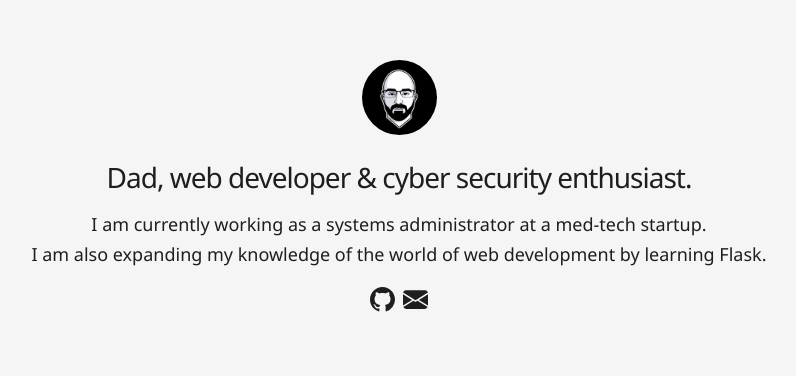
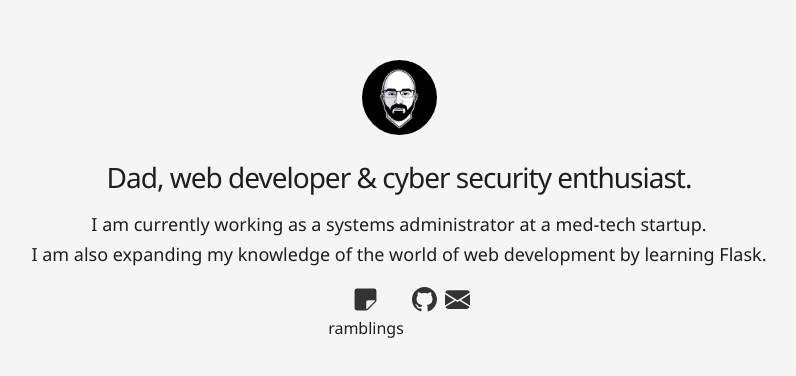
Before and after one commit to to-ie/t-o.ie-website, a plain HTML site: page index.html in a window 1280 px wide. Shown: the part 132-508 px from the top of the page, without its empty margins (241-1037 px from the left). Drawn offline with Linux system fonts and the light colour scheme.

Commit message:
Add files via upload

```diff
--- a/index.html
+++ b/index.html
@@ -15,19 +15,26 @@
         <p>I am currently working as a systems administrator at a med-tech startup. <br>I am also expanding my knowledge of the world of web development by learning Flask.</p>
     </div>
     <div class=icons>
+        <div id="blog">
+            <a href="https://blog.t-o.ie" class="blog" target="_blank">
+                <svg xmlns="http://www.w3.org/2000/svg" width="25" height="25" fill="#333333" class="bi bi-sticky-fill" viewBox="0 0 16 16">
+                  <path d="M2.5 1A1.5 1.5 0 0 0 1 2.5v11A1.5 1.5 0 0 0 2.5 15h6.086a1.5 1.5 0 0 0 1.06-.44l4.915-4.914A1.5 1.5 0 0 0 15 8.586V2.5A1.5 1.5 0 0 0 13.5 1h-11zm6 8.5a1 1 0 0 1 1-1h4.396a.25.25 0 0 1 .177.427l-5.146 5.146a.25.25 0 0 1-.427-.177V9.5z"/>
+                </svg></a>
+            <div class="blog-hide">ramblings</div>
+        </div>
+        &ensp;
         <div id=gh>
-            <a href="https://github.com/to-ie" class="github">
-                <svg xmlns="http://www.w3.org/2000/svg" width="25" height="25" fill="currentColor"  viewBox="0 0 16 16">
+            <a href="https://github.com/to-ie" class="github" target="_blank">
+                <svg xmlns="http://www.w3.org/2000/svg" width="25" height="25" fill="#333333"  viewBox="0 0 16 16">
                 <path d="M8 0C3.58 0 0 3.58 0 8c0 3.54 2.29 6.53 5.47 7.59.4.07.55-.17.55-.38 0-.19-.01-.82-.01-1.49-2.01.37-2.53-.49-2.69-.94-.09-.23-.48-.94-.82-1.13-.28-.15-.68-.52-.01-.53.63-.01 1.08.58 1.23.82.72 1.21 1.87.87 2.33.66.07-.52.28-.87.51-1.07-1.78-.2-3.64-.89-3.64-3.95 0-.87.31-1.59.82-2.15-.08-.2-.36-1.02.08-2.12 0 0 .67-.21 2.2.82.64-.18 1.32-.27 2-.27.68 0 1.36.09 2 .27 1.53-1.04 2.2-.82 2.2-.82.44 1.1.16 1.92.08 2.12.51.56.82 1.27.82 2.15 0 3.07-1.87 3.75-3.65 3.95.29.25.54.73.54 1.48 0 1.07-.01 1.93-.01 2.2 0 .21.15.46.55.38A8.012 8.012 0 0 0 16 8c0-4.42-3.58-8-8-8z"/></svg></a>
             <div class="github-hide">github.com/to-ie</div>
         </div>
         &ensp;
         <div id="mail">
-            <a href="mailto:hello@t-o.ie" class="envelope">
-                <svg xmlns="http://www.w3.org/2000/svg" width="25" height="25" fill="currentColor" viewBox="0 0 16 16">
+            <a href="mailto:hello@t-o.ie" class="envelope" target="_blank">
+                <svg xmlns="http://www.w3.org/2000/svg" width="25" height="25" fill="#333333" viewBox="0 0 16 16">
                 <path d="M.05 3.555A2 2 0 0 1 2 2h12a2 2 0 0 1 1.95 1.555L8 8.414.05 3.555ZM0 4.697v7.104l5.803-3.558L0 4.697ZM6.761 8.83l-6.57 4.027A2 2 0 0 0 2 14h12a2 2 0 0 0 1.808-1.144l-6.57-4.027L8 9.586l-1.239-.757Zm3.436-.586L16 11.801V4.697l-5.803 3.546Z"/>
                 </svg></a>
-
             <div class="envelope-hide">hello@t-o.ie</div>
         </div>
     </div>
```
